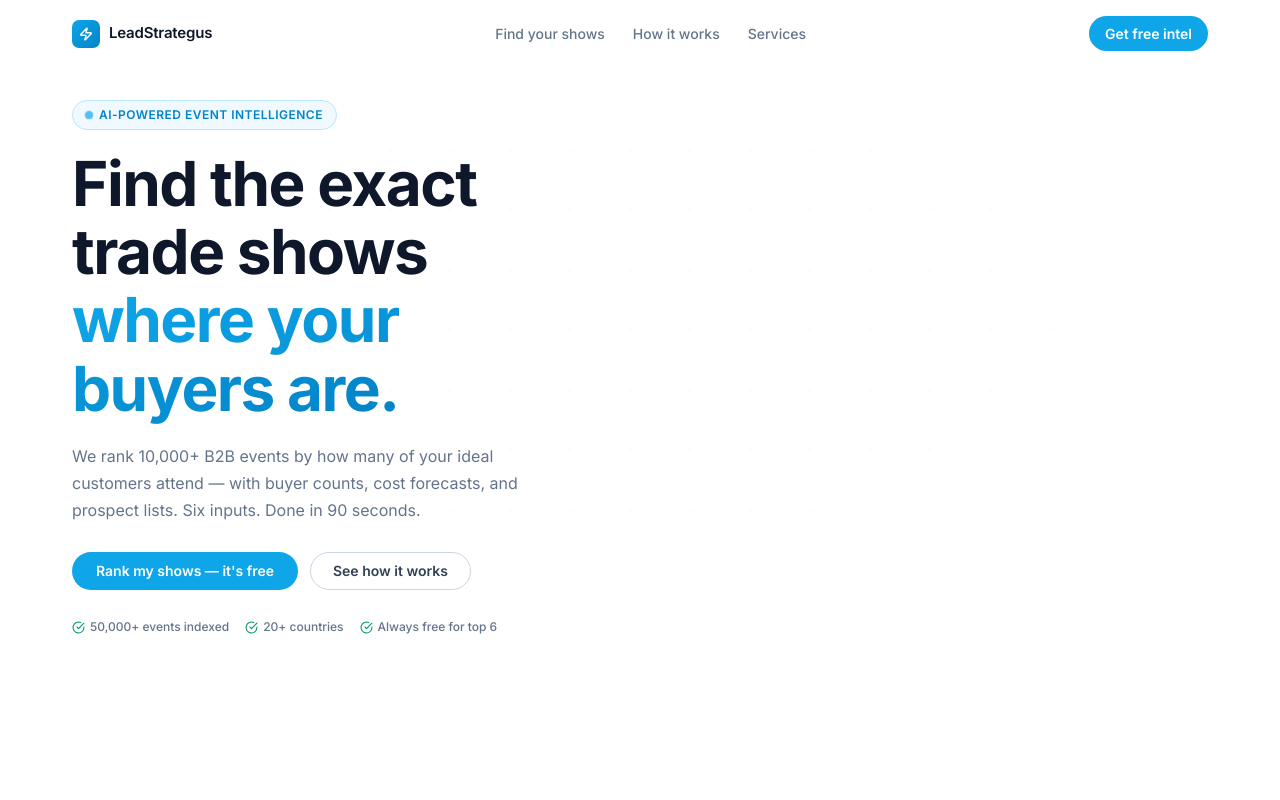
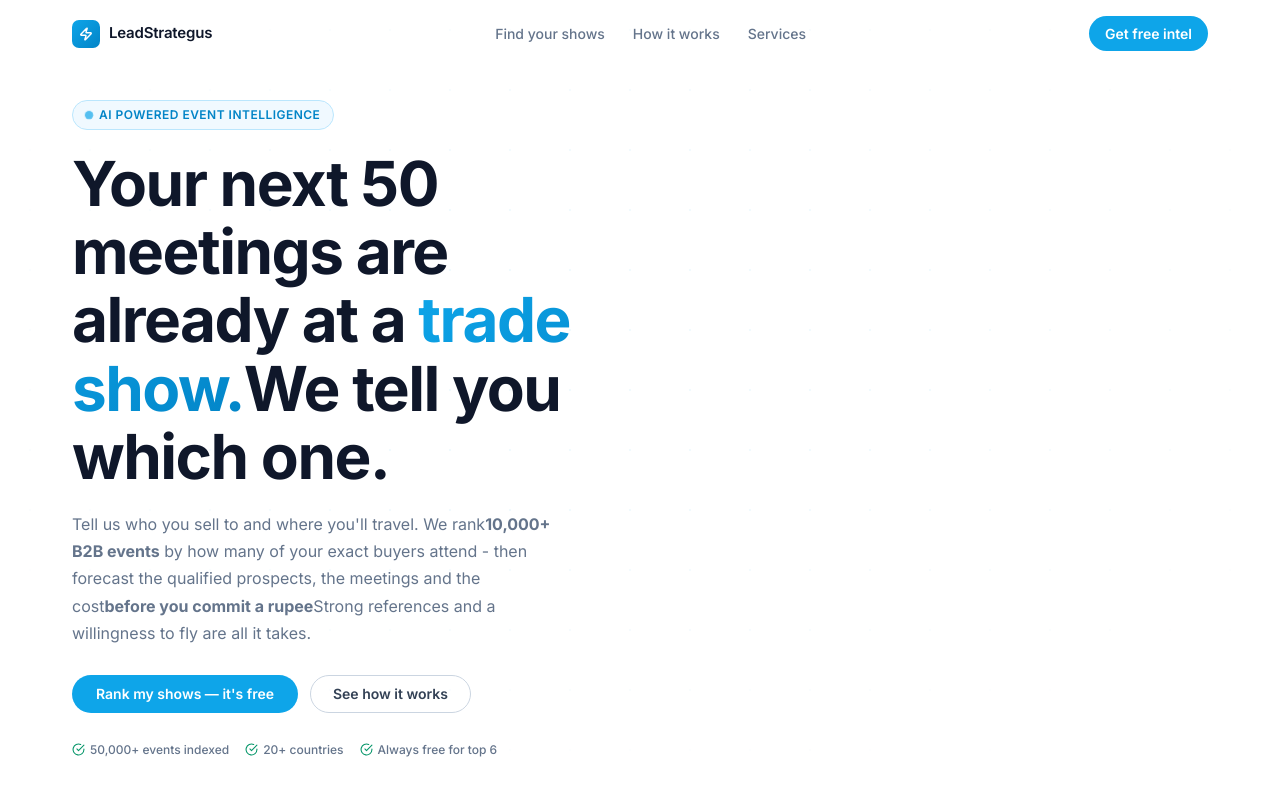
Before and after one commit to kiruba11k/Global-Event-Discovery-Agent, a React (Vite) app in the folder frontend/: page / in a window 1280 px wide. Shown: the top 800 px of the page. Built offline with nearby package versions, Linux system fonts and the light colour scheme; no server answers.

Commit message:
Update HeroSection.jsx

```diff
--- a/frontend/src/components/HeroSection.jsx
+++ b/frontend/src/components/HeroSection.jsx
@@ -9,18 +9,19 @@ export default function HeroSection({ onScrollToForm }) {
         <div className="ld-hero-left">
           <div className="ld-hero-badge">
             <span className="ld-hero-badge-dot" aria-hidden="true" />
-            AI-Powered Event Intelligence
+            AI Powered Event Intelligence
           </div>
 
           <h1 className="ld-hero-h1">
-            Find the exact trade shows{' '}
-            <em>where your buyers are.</em>
+            Your next 50 meetings are already at a{' '}
+            <em>trade show.</em>
+            We tell you which one.{' '}
           </h1>
 
           <p className="ld-hero-sub">
-            We rank 10,000+ B2B events by how many of your ideal customers attend —
-            with buyer counts, cost forecasts, and prospect lists.
-            Six inputs. Done in 90 seconds.
+Tell us who you sell to and where you'll travel.
+            We rank<b>10,000+ B2B events</b>  by how many of your exact buyers attend - then forecast the qualified prospects, the meetings and the cost<b>before you commit a rupee</b>
+            Strong references and a willingness to fly are all it takes.
           </p>
 
           <div className="ld-hero-actions">
```
